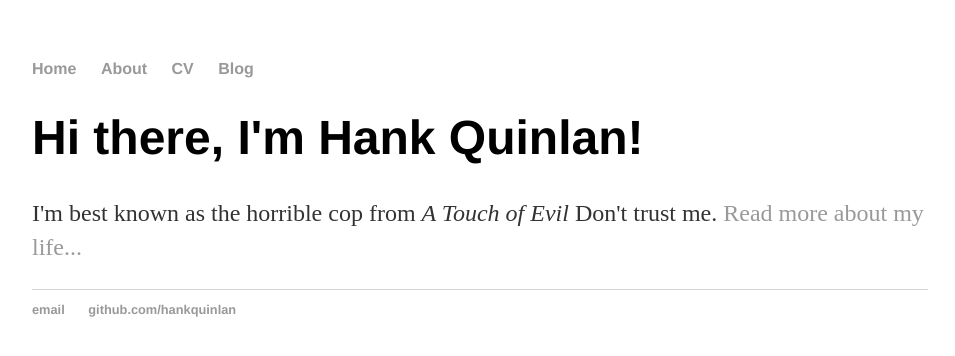
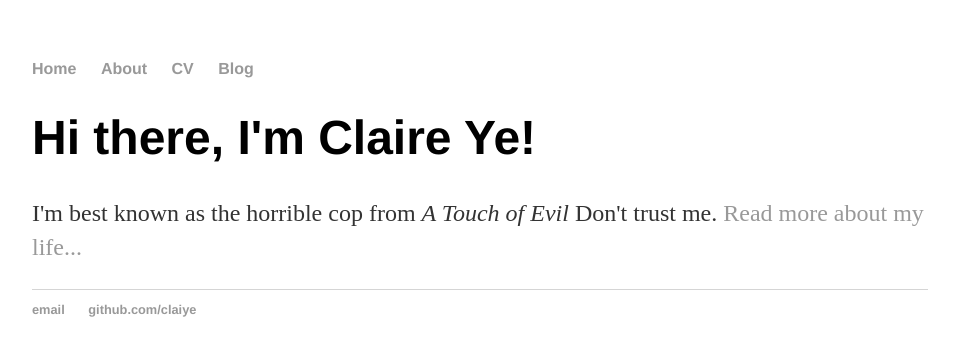
Before and after one commit to claiye/claiye.github.io, a plain HTML site: page index.html in a window 1280 px wide. Shown: the whole page, without its empty margins (160-1115 px from the left). Drawn offline with Linux system fonts and the light colour scheme.

Commit message:
Update index.html
changed name

```diff
--- a/index.html
+++ b/index.html
@@ -16,14 +16,14 @@
 		</nav>
 		<div class="container">
     		<div class="blurb">
-        		<h1>Hi there, I'm Hank Quinlan!</h1>
+        		<h1>Hi there, I'm Claire Ye!</h1>
 				<p>I'm best known as the horrible cop from <em>A Touch of Evil</em> Don't trust me. <a href="/about">Read more about my life...</a></p>
     		</div><!-- /.blurb -->
 		</div><!-- /.container -->
 		<footer>
     		<ul>
-        		<li><a href="mailto:hankquinlanhub@gmail.com">email</a></li>
-        		<li><a href="https://github.com/hankquinlan">github.com/hankquinlan</a></li>
+        		<li><a href="mailto:claireye999@gmail.com">email</a></li>
+        		<li><a href="https://github.com/claiye">github.com/claiye</a></li>
 			</ul>
 		</footer>
 	</body>
```
